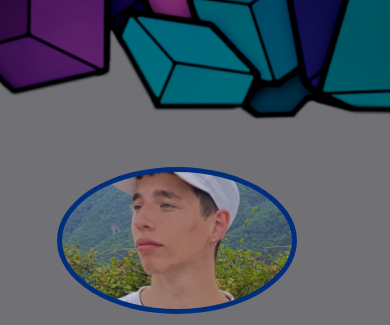
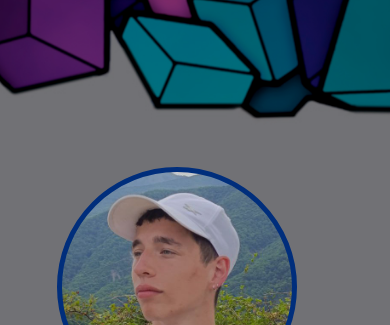
Before and after one commit to leonardoWer/leonardoWer.github.io, a plain HTML site: page index.html in a window 390 px wide. Shown: the part 63-388 px from the top of the page. Drawn offline with Linux system fonts and the light colour scheme.

Commit message:
Настроил маштаб маленького изображения себя

```diff
--- a/css/adaptive.css
+++ b/css/adaptive.css
@@ -79,6 +79,7 @@
     }
 }
 
+
 @media (max-width: 880px) {
     .menu {
         display: none;
@@ -96,7 +97,7 @@
         display: block;
         background: url("../img/im_small.jpg") center /cover no-repeat;
         width: 340px;
-        height: 40%;
+        height: 340px;
         border: 5px solid #002e7c;
         border-radius: 100%;
         position: relative;
@@ -104,6 +105,7 @@
         margin: -20% 0 20px 5%;
     }
 }
+
 
 @media (max-width: 480px) {
     .title_container h1 {
@@ -115,7 +117,7 @@
     }
     .small_photo {
         width: 240px;
-        height: 27%;
+        height: 240px;
     }
     .name {
         margin-left: 10px;
```
